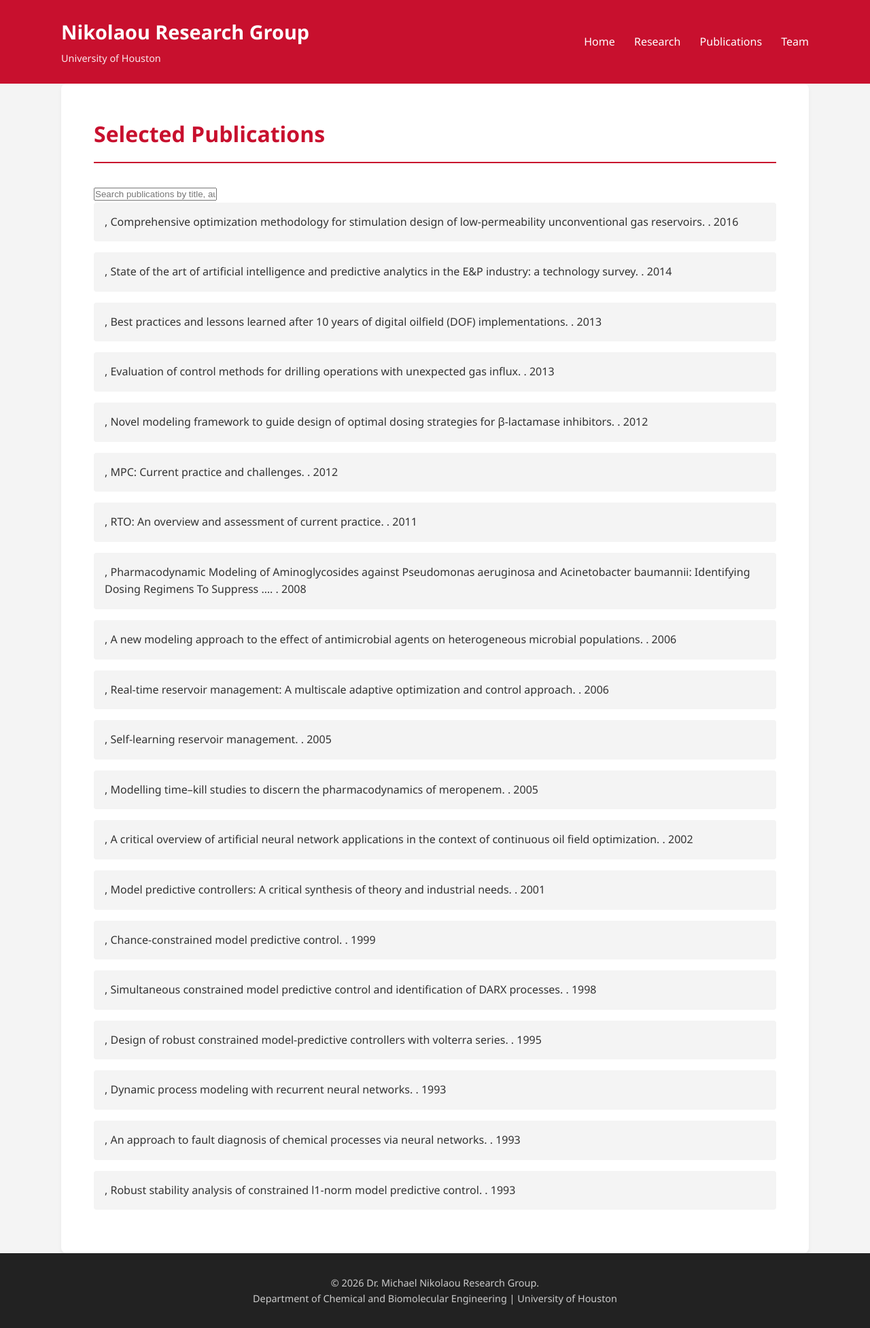
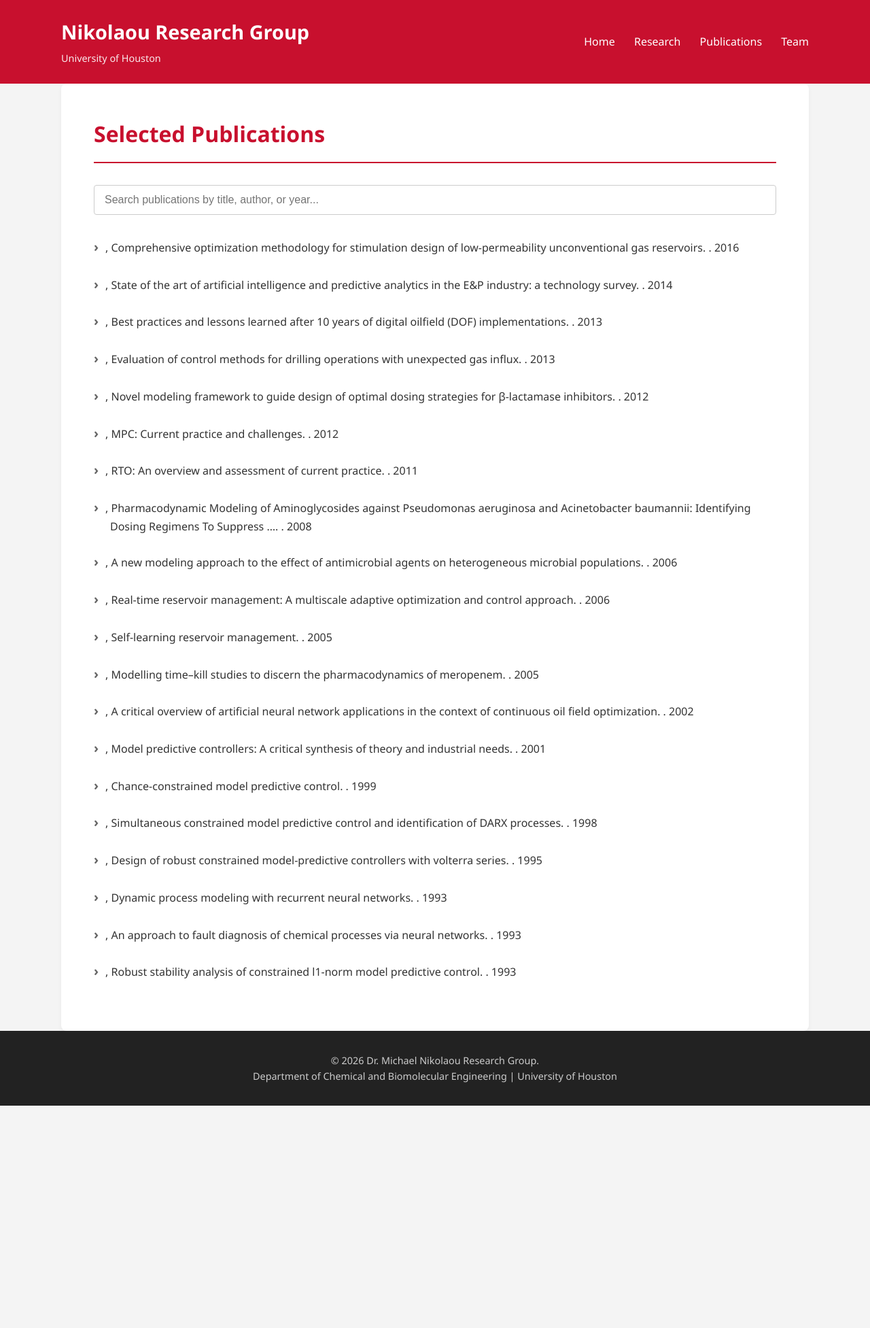
Before and after one commit to GALGAT/nikolaou-lab, a Jekyll site: the page built from publications.html, in a window 1280 px wide. Shown: the whole page at 68% size. Built offline with Jekyll 4.4.1, drawn with Linux system fonts in a browser that asks for light colours; after the commit the page ends 1626 px from its top, so only the background shows below that.

Commit message:
Refactor publications styling and add search bar

```diff
--- a/css/style.css
+++ b/css/style.css
@@ -166,30 +166,54 @@ footer {
     font-size: 1.2rem;
 }
 
-/* Publications List */
-.pub-list {
-    list-style: none;
+/* Publications Search Bar */
+.search-container {
+    margin-bottom: 2rem;
 }
 
-.pub-list li {
-    background: var(--bg-light);
-    margin-bottom: 1rem;
-    padding: 1rem;
+#pubSearch {
+    width: 100%;
+    padding: 12px 15px;
+    font-size: 1rem;
+    border: 1px solid #ccc;
     border-radius: 4px;
 }
 
-.citation-count {
-    color: var(--text-light);
-    font-size: 0.9rem;
+#pubSearch:focus {
+    outline: none;
+    border-color: var(--uh-red);
 }
 
-/* Team List */
-.team-list ul {
-    list-style: none;
+/* Publications List Formatting */
+.pub-list {
+    list-style-type: none;
+    padding-left: 0;
 }
 
-.team-list li {
-    padding: 0.8rem 0;
-    border-bottom: 1px solid #eaeaea;
-    font-size: 1.1rem;
+.pub-list li.publication-item {
+    margin-bottom: 1.5rem;
+    padding-left: 1.5rem;
+    text-indent: -1.5rem; /* Creates the hanging indent effect */
+    line-height: 1.6;
+    background: transparent; /* Removes the old box background */
 }
+
+/* Adds the tiny chevron arrow before each item */
+.pub-list li.publication-item::before {
+    content: "› ";
+    color: #666;
+    font-size: 1.2rem;
+    font-weight: bold;
+    margin-right: 5px;
+}
+
+/* Formats the URL to match the image */
+.pub-link {
+    color: var(--uh-red);
+    text-decoration: none;
+    word-break: break-all; /* Prevents long URLs from breaking the page width */
+}
+
+.pub-link:hover {
+    text-decoration: underline;
+}
```
